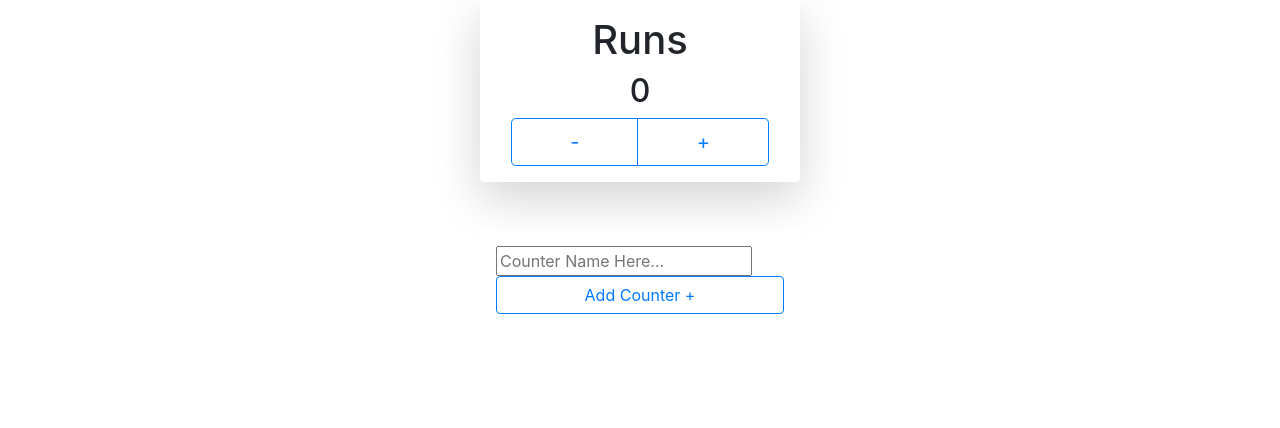
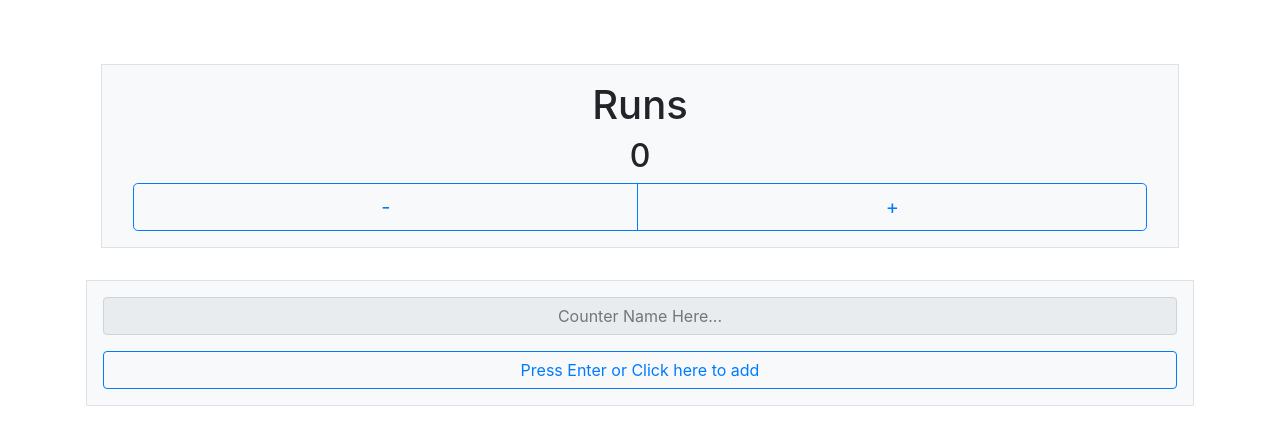
Before and after one commit to GalliWare/basic-counters, a React app: page / in a window 1280 px wide. Shown: the top 428 px of the page. Built offline with nearby package versions, Linux system fonts and the light colour scheme.

Commit message:
Some very basic styling added.

```diff
--- a/package.json
+++ b/package.json
@@ -1,6 +1,6 @@
 {
   "name": "react_counter",
-  "version": "2.1.0",
+  "version": "2.1.1",
   "description": "This is a base counter app build with react,webpack,bootstrap and babel",
   "main": "index.js",
   "private": "true",
--- a/src/App.js
+++ b/src/App.js
@@ -1,6 +1,5 @@
 import React, { useState } from "react"
 import Counter from "./Counter"
-// TODO: Style with Bootstrap
 
 function App() {
   const [addButton, setAddButton] = useState(true)
@@ -20,21 +19,18 @@ function App() {
   }
 
   return (
-    addButton ?
-      <div>
-        <div>
-          {counters}
-        </div>
-        <div>
-          <div className="w-25 mx-auto p-3 mb-5 bg-white rounded">
-            <input typeof="text" value={textInput} placeholder="Counter Name Here..." onKeyDown={addCounter} onChange={(event) => { setTextInput(event.target.value) }}></input>
-            <button className="btn btn-outline-primary col-sm" value={textInput} onClick={addCounter}> Add Counter +</button>
-          </div>
-        </div>
-      </div > :
-      <div>
+    <div className="container w-100 h-auto mt-5 mb-5">
+      <div className="row row-cols-auto">
         {counters}
       </div>
+      {addButton ?
+        <div className="row row-cols-auto">
+          <div className="col m-3 p-3 border bg-light">
+            <input className="input-group input-group-text mb-3" typeof="text" value={textInput} placeholder="Counter Name Here..." onKeyDown={addCounter} onChange={(event) => { setTextInput(event.target.value) }}></input>
+            <button className="btn btn-outline-primary col-sm" value={textInput} onClick={addCounter}> Press Enter or Click here to add</button>
+          </div>
+        </div> : null}
+    </div >
   )
 }
 
--- a/src/Counter.js
+++ b/src/Counter.js
@@ -1,11 +1,10 @@
 import React, { useState } from "react"
-// TODO: Style with Bootstrap
 
 function Counter(props) {
   const [count, setCount] = useState(0)
   return (
-    <div>
-      <div className="w-25 mx-auto shadow-lg p-3 mb-5 bg-white rounded">
+    <div className="col">
+      <div className="m-3 p-3 border bg-light">
         <h1 className="text-center">{props.name}</h1>
         <h2 className="text-center">{count}</h2>
         <div className="btn-group btn-group-lg col-sm">
```
